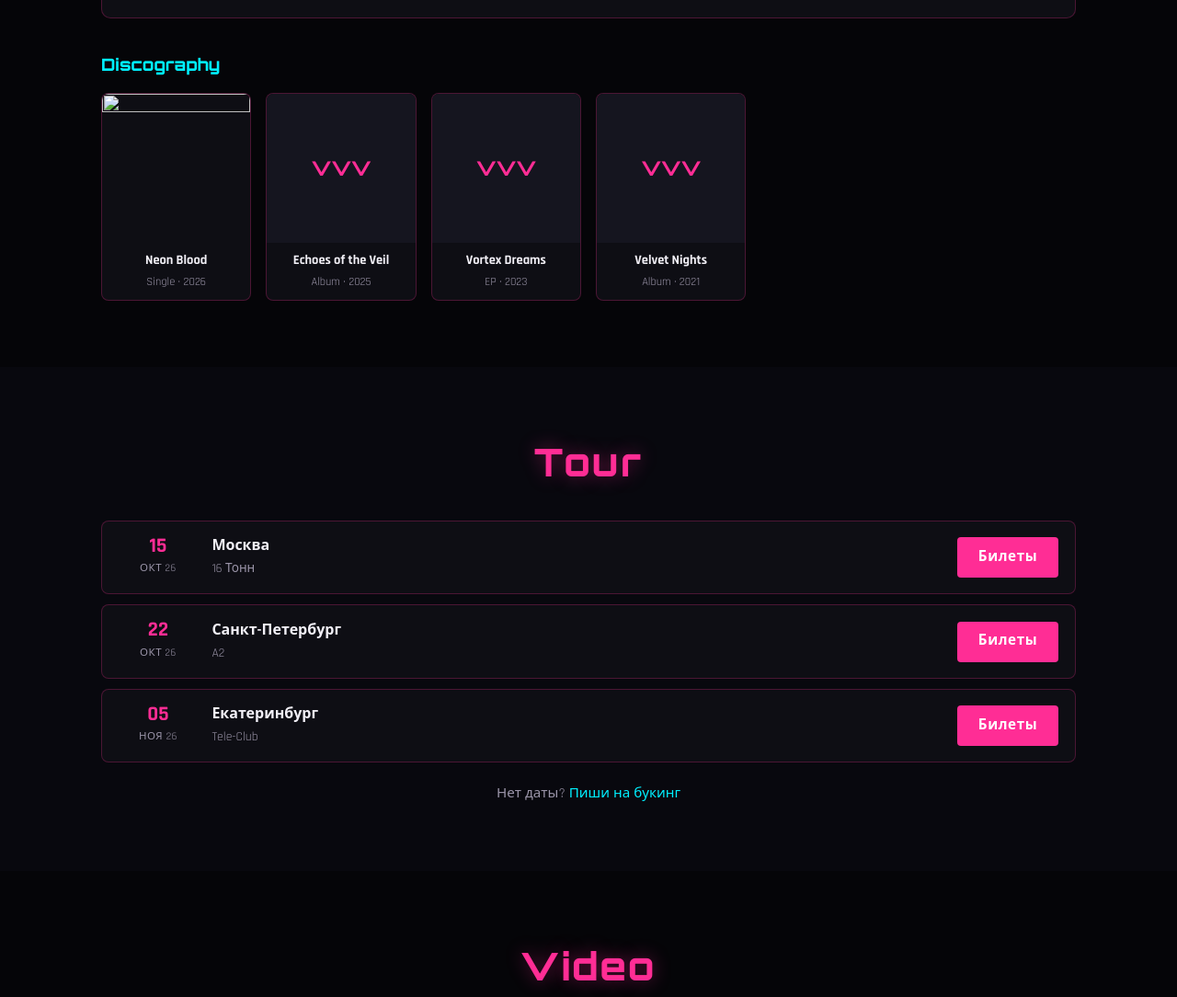
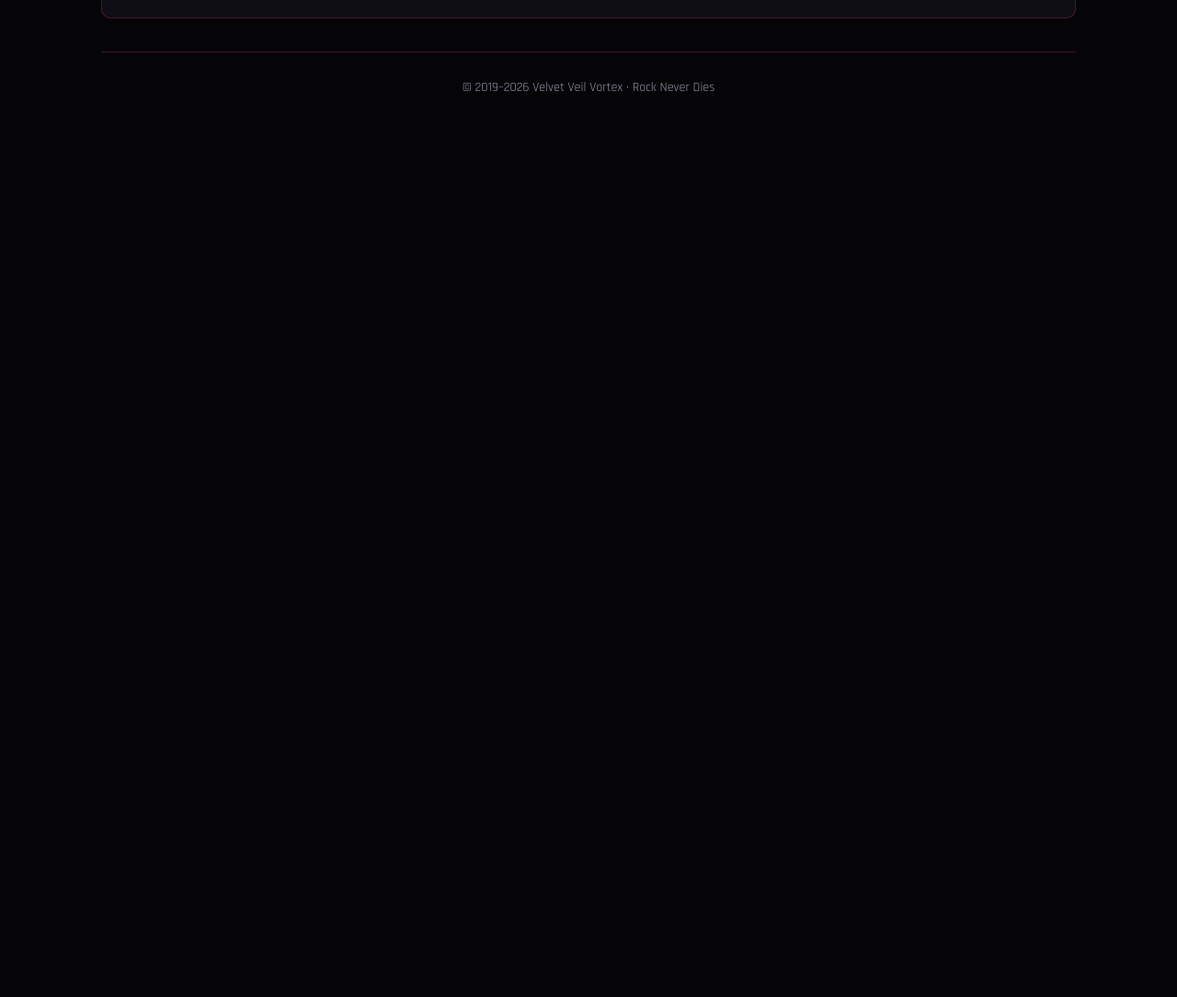
Before and after one commit to mortify3-debug/velvet-veil-vortex, a plain HTML site: page index.html in a window 1280 px wide. Shown: the part 1273-2357 px from the top of the page at 92% size. After the commit the page ends 1479 px from the top, so only its background shows below. Drawn offline with Linux system fonts and the light colour scheme; files that its build step writes are made by us from their sources; files whose address does not match are found by name.

Commit message:
Update index.html

```diff
--- a/index.html
+++ b/index.html
@@ -105,86 +105,9 @@
         </div>
       </div>
 
-      <h3 class="sub">Discography</h3>
-      <div class="albums">
-        <div class="album">
-          <img src="assets/images/hero.png" alt="">
-          <h4>Neon Blood</h4>
-          <span>Single · 2026</span>
-        </div>
-        <div class="album">
-          <div class="ph">VVV</div>
-          <h4>Echoes of the Veil</h4>
-          <span>Album · 2025</span>
-        </div>
-        <div class="album">
-          <div class="ph">VVV</div>
-          <h4>Vortex Dreams</h4>
-          <span>EP · 2023</span>
-        </div>
-        <div class="album">
-          <div class="ph">VVV</div>
-          <h4>Velvet Nights</h4>
-          <span>Album · 2021</span>
-        </div>
-      </div>
-    </div>
-  </section>
 
-  <!-- TOUR -->
-  <section class="section alt" id="tour">
-    <div class="wrap">
-      <h2>Tour</h2>
-      <div class="shows">
-        <div class="show">
-          <div class="d"><b>15</b><span>ОКТ 26</span></div>
-          <div class="p"><b>Москва</b><span>16 Тонн</span></div>
-          <a href="#" class="btn">Билеты</a>
-        </div>
-        <div class="show">
-          <div class="d"><b>22</b><span>ОКТ 26</span></div>
-          <div class="p"><b>Санкт-Петербург</b><span>A2</span></div>
-          <a href="#" class="btn">Билеты</a>
-        </div>
-        <div class="show">
-          <div class="d"><b>05</b><span>НОЯ 26</span></div>
-          <div class="p"><b>Екатеринбург</b><span>Tele-Club</span></div>
-          <a href="#" class="btn">Билеты</a>
-        </div>
-      </div>
-      <p class="note">Нет даты? <a href="mailto:booking@velvetveilvortex.com">Пиши на букинг</a></p>
-    </div>
-  </section>
 
-  <!-- VIDEO -->
-  <section class="section" id="video">
-    <div class="wrap">
-      <h2>Video</h2>
-      <div class="vids">
-        <div class="vid big">
-          <div class="frame">
-            <iframe src="https://www.youtube.com/embed/dQw4w9WgXcQ" allowfullscreen loading="lazy"></iframe>
-          </div>
-          <h3>Neon Blood — Official Video</h3>
-        </div>
-        <div class="vid">
-          <div class="frame">
-            <iframe src="https://www.youtube.com/embed/dQw4w9WgXcQ" allowfullscreen loading="lazy"></iframe>
-          </div>
-          <h3>Live</h3>
-        </div>
-        <div class="vid">
-          <div class="frame">
-            <iframe src="https://www.youtube.com/embed/dQw4w9WgXcQ" allowfullscreen loading="lazy"></iframe>
-          </div>
-          <h3>Behind the Scenes</h3>
-        </div>
-      </div>
-      <div class="center">
-        <a href="https://youtube.com" target="_blank" rel="noopener" class="btn outline">Все на YouTube</a>
-      </div>
-    </div>
-  </section>
+
 
 
   <footer class="footer">
```
